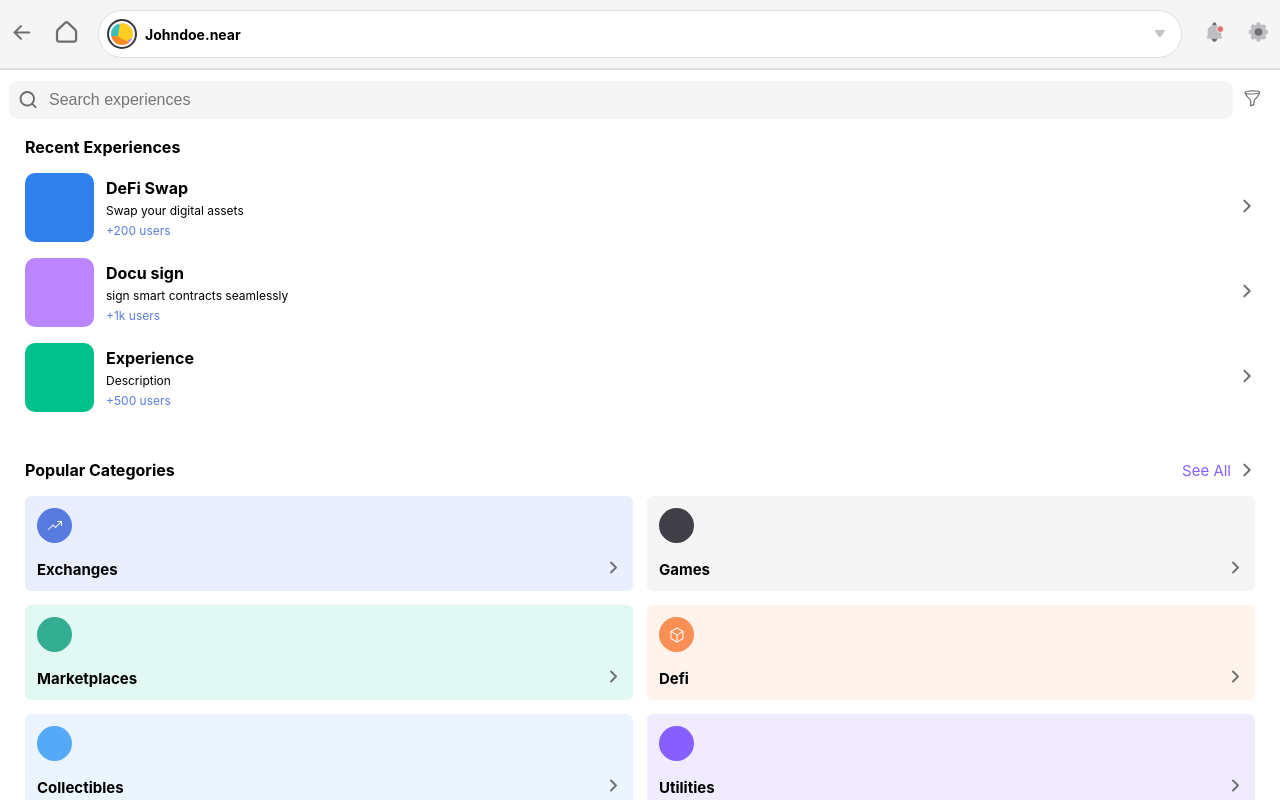
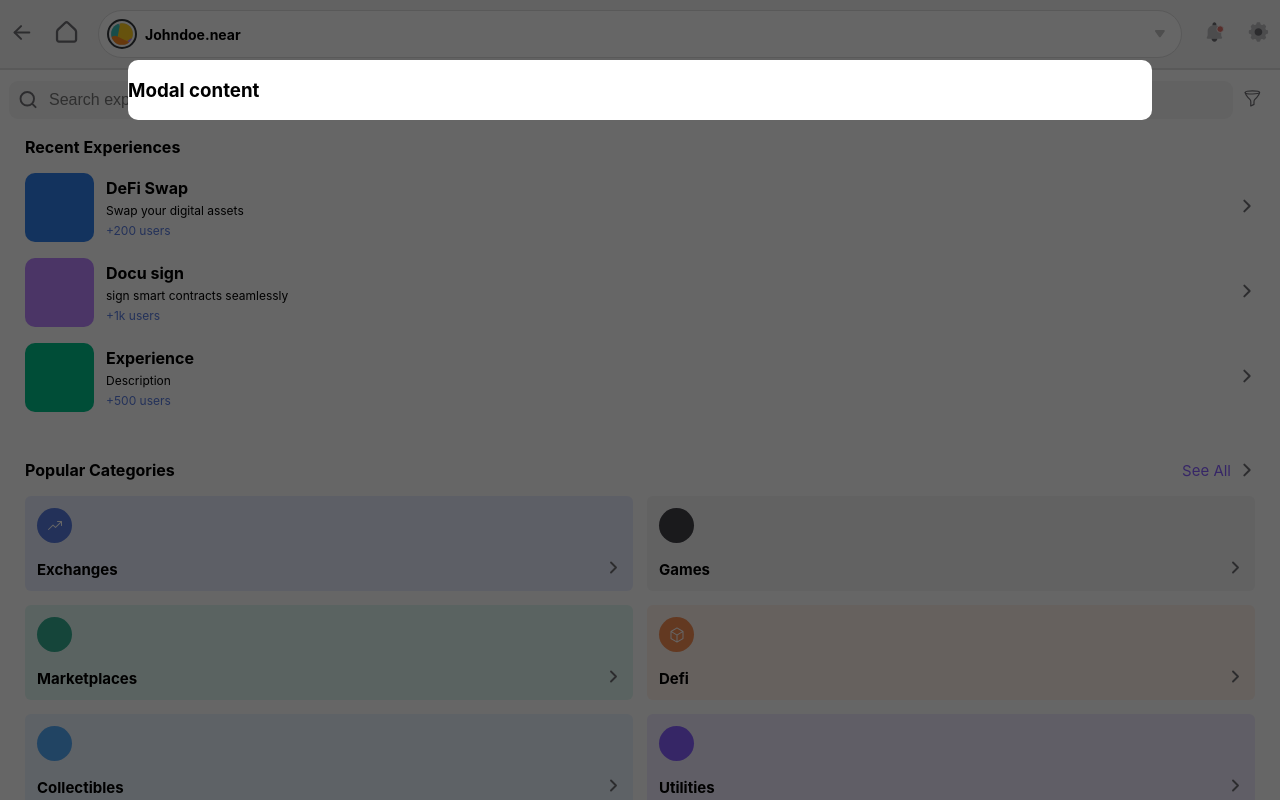
Before and after one commit to marco-calderon/extension-wallet-challenge, a React (Create React App) app: page / in a window 1280 px wide. Both pictures are taken after a click on the button 1252 px from the left and 100 px from the top of the page. Shown: the top 800 px of the page. Built offline with nearby package versions, Linux system fonts and the light colour scheme; some icons are missing.

Commit message:
Added modal component for filter

```diff
--- /dev/null
+++ b/src/components/modal/index.jsx
@@ -0,0 +1,16 @@
+import React from 'react';
+import styles from './index.module.css';
+
+function Modal({ show, children }) {
+    const className = show ? `${styles.overlay} ${styles.block}` : `${styles.overlay} ${styles.none}`;
+
+    return (
+        <div className={className}>
+            <div className={styles.modal}>
+                {children}
+            </div>
+        </div>
+    );
+}
+
+export default Modal;
--- /dev/null
+++ b/src/components/modal/index.module.css
@@ -0,0 +1,27 @@
+.modal {
+    position: fixed;
+    top: 60px;
+    width: 80%;
+    height: auto;
+    background: #fff;
+    border-radius: 10px;
+}
+
+.overlay {
+    position: fixed;
+    top: 0;
+    left: 0;
+    width: 100%;
+    height: 100%;
+    background: rgba(0, 0, 0, 0.6);
+    align-items: center;
+    flex-direction: column;
+}
+
+.block {
+    display: flex;
+}
+
+.none {
+    display: none;
+}
--- a/src/components/search/index.jsx
+++ b/src/components/search/index.jsx
@@ -9,10 +9,11 @@ import filterIcon from '../../svg/filterIcon.svg';
  *
  * @param {Object} props - is the props objects
  * @param {Function} props.onSearch - function that will be called on search trigger
+ * @param {Function} props.onFilterClick - function that will be called on filter click
  * @param {String} props.initialSearch - the initial term if any
  * @returns the rendered component
  */
-function Search ({ onSearch }) {
+function Search ({ onSearch, onFilterClick }) {
     const handleOnTextChange = (event) => {
         console.log(event);
         onSearch(event);
@@ -24,7 +25,7 @@ function Search ({ onSearch }) {
                 <img src={searchIcon} className={styles.searchIcon} alt="Search" />
                 <input type="text" className={styles.searchInput} onChange={handleOnTextChange} placeholder="Search experiences"></input>
             </div>
-            <button className={styles.searchFilterButton}>
+            <button className={styles.searchFilterButton} onClick={onFilterClick}>
                 <img src={filterIcon} className={styles.searchIcon} alt="Filter" />
             </button>
         </div>
@@ -34,11 +35,13 @@ function Search ({ onSearch }) {
 Search.props = {
     onSearch: PropTypes.func,
     initialSearch: PropTypes.string,
+    onFilterClick: PropTypes.func,
 }
 
 Search.defaultProps = {
     onSearch: () => {},
     initialSearch: '',
+    onFilterClick: () => {},
 }
 
 export default Search;
--- a/src/containers/dashboard-container/index.jsx
+++ b/src/containers/dashboard-container/index.jsx
@@ -4,6 +4,7 @@ import { getPopularCategories, getRecentExperiences, getTrendingExperiences } fr
 import Categories from '../categories';
 import Experiences from '../recent-experiences';
 import styles from './index.module.css';
+import Modal from '../../components/modal';
 
 /**
  * This section will handle the requesting data for Recent Experiences and Popular Categories.
@@ -16,6 +17,7 @@ function DashboardContainer (props) {
     const [experiences, setExperiences] = useState([]);
     const [categories, setCategories] = useState([]);
     const [trending, setTrending] = useState([]);
+    const [showFilterModal, setShowFilterModal] = useState(false);
 
     useEffect(() => {
         getRecentExperiences().then(result => setExperiences(result));
@@ -27,13 +29,22 @@ function DashboardContainer (props) {
         console.log(event);
     }
 
+    const handleOnFilterClick = (filters) => {
+        setShowFilterModal(!showFilterModal);
+    }
+
     return (
-        <div className={styles.container}>
-            <Search onSearch={handleOnSearch} />
-            <Experiences experiences={experiences} title="Recent Experiences" />
-            <Categories categories={categories} title="Popular Categories" seeAll={true} />
-            <Experiences experiences={trending} title="Trending Experiences" seeAll={true} />
-        </div>
+        <>
+            <div className={styles.container}>
+                <Search onSearch={handleOnSearch} onFilterClick={handleOnFilterClick} />
+                <Experiences experiences={experiences} title="Recent Experiences" />
+                <Categories categories={categories} title="Popular Categories" seeAll={true} />
+                <Experiences experiences={trending} title="Trending Experiences" seeAll={true} />
+            </div>
+            <Modal show={showFilterModal}>
+                <h3>Modal content</h3>
+            </Modal>
+        </>
     );
 }
 
```
